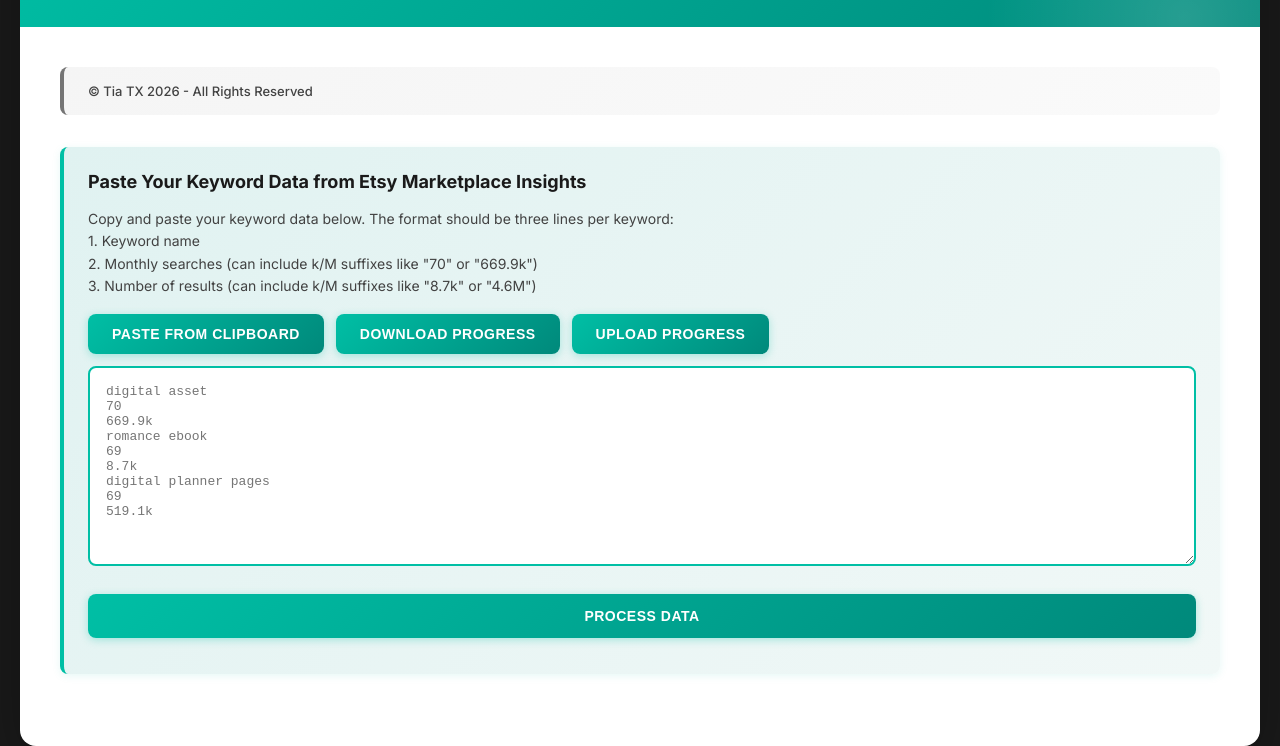
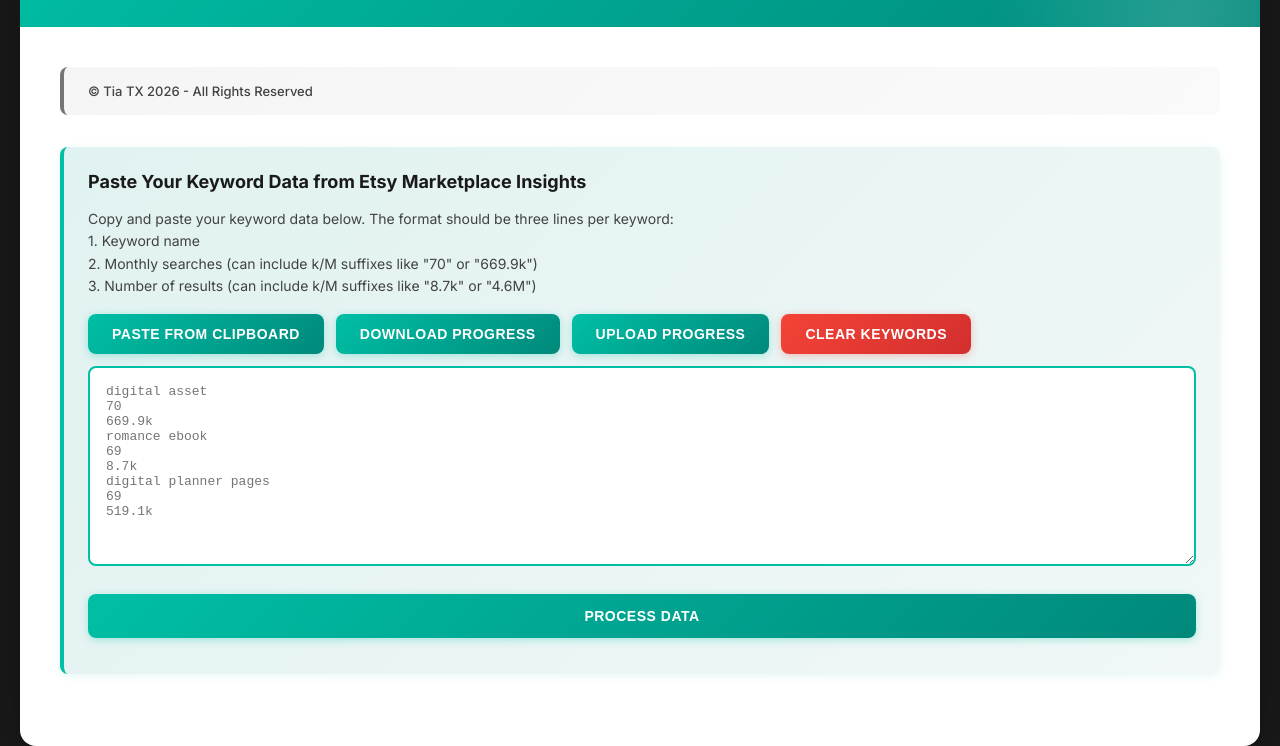
Before and after one commit to ue8dfp2048xdsajk/3kwda, a plain HTML site: page index.html in a window 1280 px wide. Shown: the part 153-899 px from the top of the page. Drawn offline with Linux system fonts and the light colour scheme.

Commit message:
Update index.html
no popup this time fixed

```diff
--- a/index.html
+++ b/index.html
@@ -588,6 +588,8 @@ Copy and paste your keyword data below. The format should be three lines per key
 <button onclick="downloadProgress()" class="process-btn" style="width:auto; padding: 12px 24px; margin-top: 0;">Download Progress</button>
 <input type="file" id="uploadJson" accept=".json" style="display:none;">
 <button onclick="document.getElementById('uploadJson').click()" class="process-btn" style="width:auto; padding: 12px 24px; margin-top: 0;">Upload Progress</button>
+<button onclick="clearKeywords()" class="process-btn" style="width:auto; padding: 12px 24px; margin-top: 0; background: linear-gradient(135deg, #f44336 0%, #d32f2f 100%); box-shadow: 0 2px 8px rgba(244,67,54,0.3);">Clear Keywords</button>
+
 <textarea id="pasteArea" class="paste-area" placeholder="digital asset
 70
 669.9k
```
